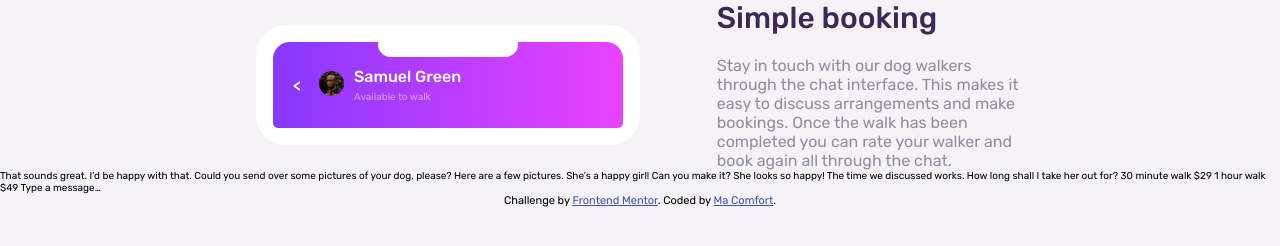
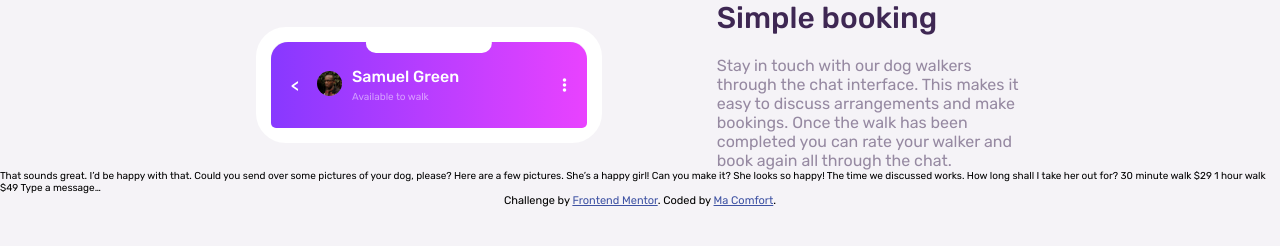
Before and after one commit to Macomi27/Chat-app-css-illustration, a website: page index.html in a window 1280 px wide. Drawn offline with Linux system fonts and the light colour scheme.

Commit message:
header section completed

```diff
--- a/index.html
+++ b/index.html
@@ -44,7 +44,9 @@
                 </div>
               </div>
             </div>
-            <div class="mob-head-right"></div>
+            <div class="mob-head-right">
+              <i class="fa-solid fa-ellipsis-vertical"></i>
+            </div>
           </div>
         </div>
       </div>
--- a/styles.css
+++ b/styles.css
@@ -25,8 +25,8 @@ body {
 }
 
 .mobile{
-    width: 50%;
-    border: 1.7rem solid hsl(0, 0%, 100%);
+    width: 45%;
+    border: 1.5rem solid hsl(0, 0%, 100%);
     border-radius: 3rem;
     position: relative;
 }
@@ -39,13 +39,13 @@ body {
 .mob-top{
     background-color: hsl(0, 0%, 100%);
     width: 40%;
-    height: 25px;
+    height: 20px;
     margin-inline: auto;
     position: absolute;
-    top: -12%;
+    top: -10%;
     left: 50%;
     transform: translateX(-50%);
-    border-radius: 5rem;
+    border-radius: 1rem;
 }
 
 .mob-head{
@@ -69,7 +69,7 @@ body {
     align-items: center;
 }
 
-.back-arr {
+.back-arr, .mob-head-right {
     font-size: 1.6rem;
     font-weight: 500;
 }
```
